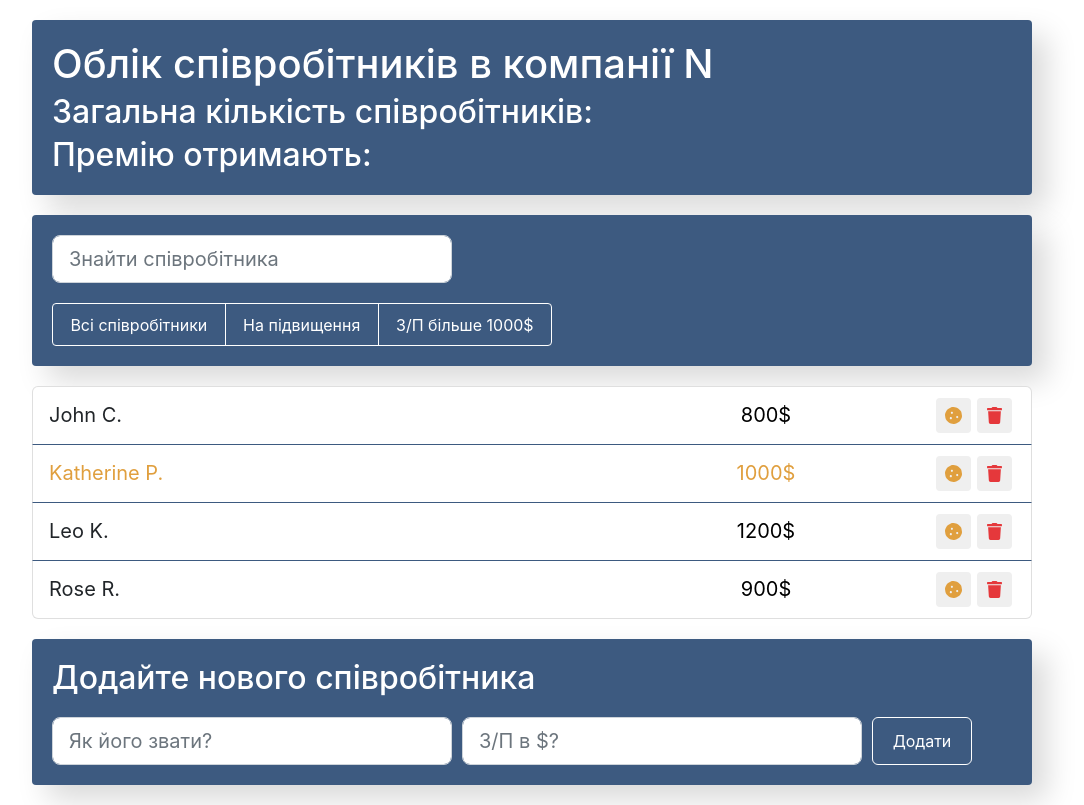
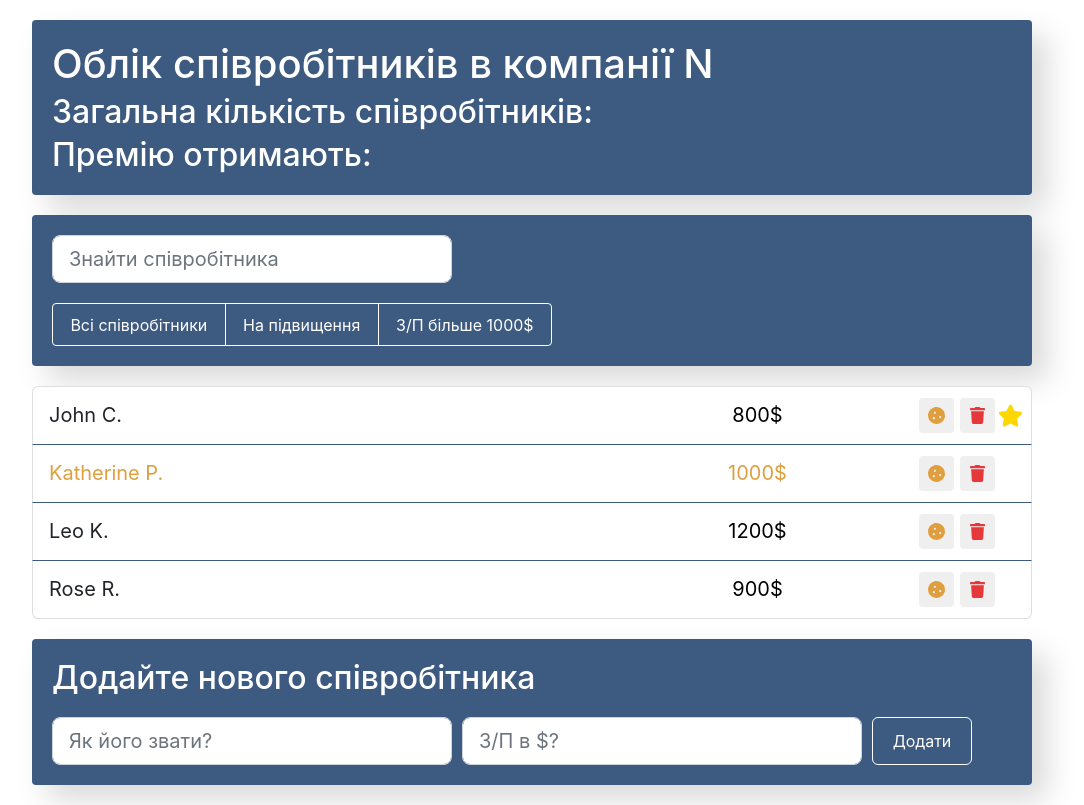
Before and after one commit to YuliiaN/employees-project, a React (Create React App) app: page / in a window 1280 px wide. Both pictures are taken after a click on the element "John C.". Shown: the whole page, without its empty margins (108-1192 px from the left). Built offline with nearby package versions, Linux system fonts and the light colour scheme.

Commit message:
add click on name and click on cookie

```diff
--- a/src/components/EmployeesItem/EmployeesItem.css
+++ b/src/components/EmployeesItem/EmployeesItem.css
@@ -35,8 +35,8 @@
 }
 
 .list-group-item .fa-star {
-  width: 35px;
-  height: 35px;
+  width: 25px;
+  height: 25px;
   text-align: center;
   line-height: 35px;
   font-size: 16px;
--- a/src/components/EmployeesItem/EmployeesItem.js
+++ b/src/components/EmployeesItem/EmployeesItem.js
@@ -1,19 +1,33 @@
-import { FaCookie, FaTrash } from 'react-icons/fa';
+import { useState } from 'react';
+import { FaCookie, FaTrash, FaStar } from 'react-icons/fa';
 import './EmployeesItem.css';
 
 const EmployeesItem = ({ name, salary, increase }) => {
+  const [isIncrease, setIsIncrease] = useState(increase);
+  const [liked, setLiked] = useState(false);
+
+  const handleIncrease = () => {
+    setIsIncrease(prevState => !prevState);
+  };
+
+  const handleClick = () => {
+    setLiked(prevState => !prevState);
+  };
+
   const itemClassNames = [
     'list-group-item',
     'd-flex',
     'justify-content-between',
     'align-items-center',
   ];
-
-  if (increase) itemClassNames.push('increase');
+  if (isIncrease) itemClassNames.push('increase');
+  if (liked) itemClassNames.push('like');
 
   return (
     <li className={itemClassNames.join(' ')}>
-      <span className="list-group-item-label">{name}</span>
+      <span className="list-group-item-label" onClick={handleClick}>
+        {name}
+      </span>
       <input
         type="text"
         className="list-group-item-input"
@@ -23,6 +37,7 @@ const EmployeesItem = ({ name, salary, increase }) => {
         <button
           type="button"
           className="btn-cookie btn-sm d-flex justify-content-center align-items-center"
+          onClick={handleIncrease}
         >
           <FaCookie className="fas fa-cookie" />
         </button>
@@ -32,6 +47,7 @@ const EmployeesItem = ({ name, salary, increase }) => {
         >
           <FaTrash className="fas fa-trash" />
         </button>
+        <FaStar className="fas fa-star" />
       </div>
     </li>
   );
```
